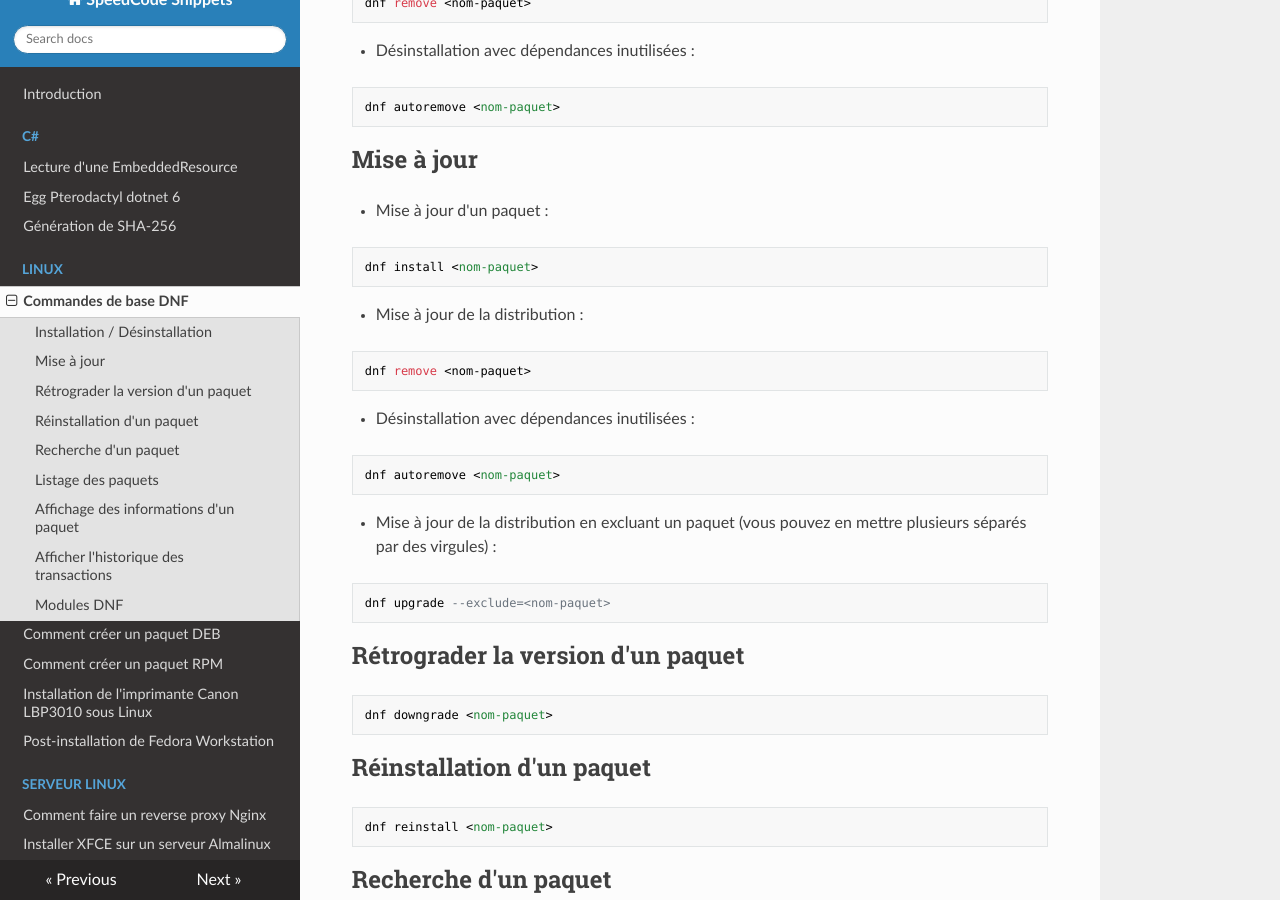
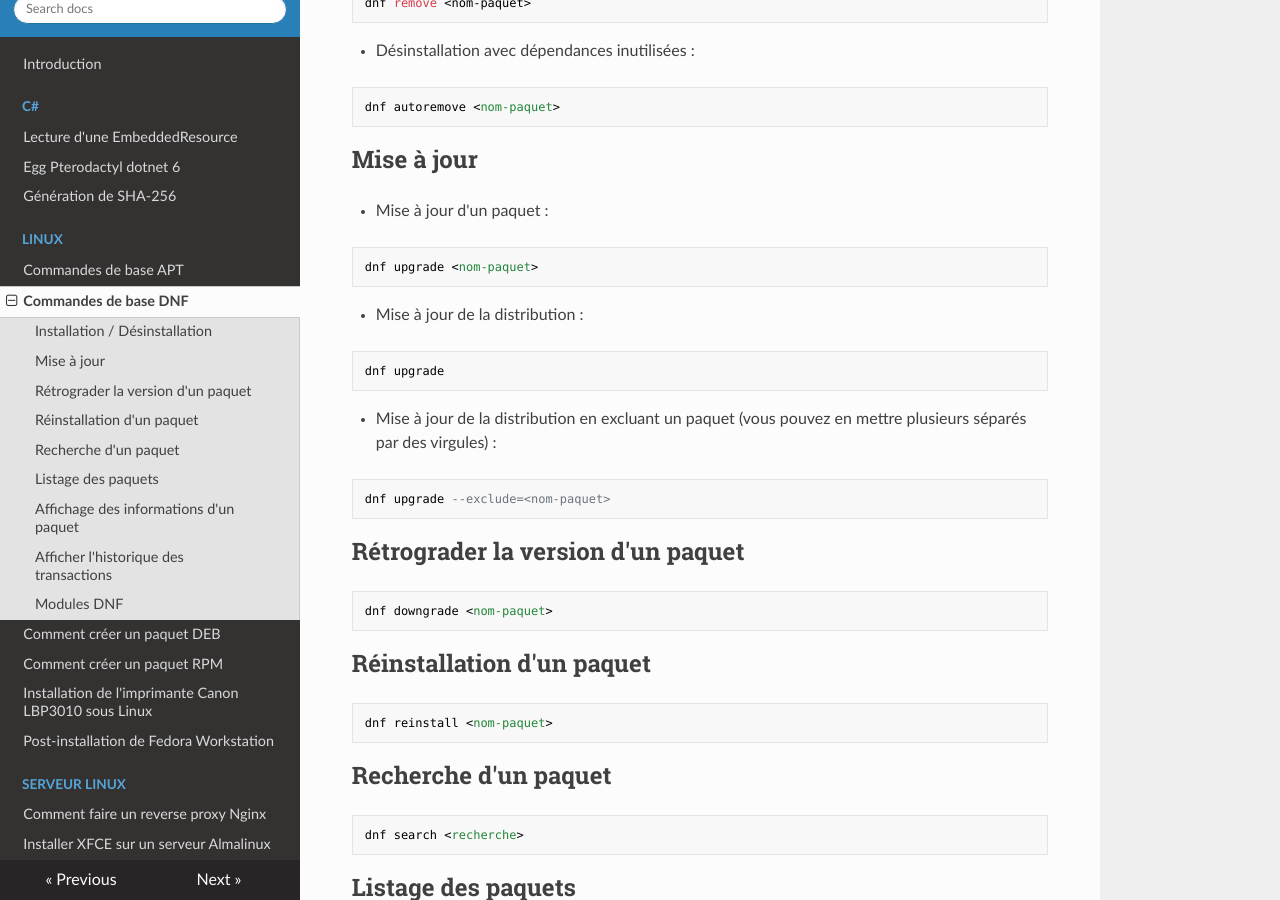
Before and after one commit to SpeedCode210/SpeedSnippets, an MkDocs documentation site: the page built from docs/linux/commandes-dnf.md, in a window 1280 px wide and 900 px high, scrolled down 506 px. Built offline with MkDocs 1.6.1, drawn with Linux system fonts in a browser that asks for light colours; nearby versions of some CDN libraries; a script that is not in the unit is left out.

Commit message:
Correction DNF + Ajout article APT

````diff
--- a/docs/linux/commandes-dnf.md
+++ b/docs/linux/commandes-dnf.md
@@ -21,15 +21,11 @@
 ## Mise à jour
 - Mise à jour d'un paquet :
 ```
-dnf install <nom-paquet>
+dnf upgrade <nom-paquet>
 ```
 - Mise à jour de la distribution :
 ```
-dnf remove <nom-paquet>
-```
-- Désinstallation avec dépendances inutilisées :
-```
-dnf autoremove <nom-paquet>
+dnf upgrade
 ```
 - Mise à jour de la distribution en excluant un paquet (vous pouvez en mettre plusieurs séparés par des virgules) :
 ```
````
Also changed, not shown: docs/linux/commandes-apt.md (added, +61 -0 lines).
